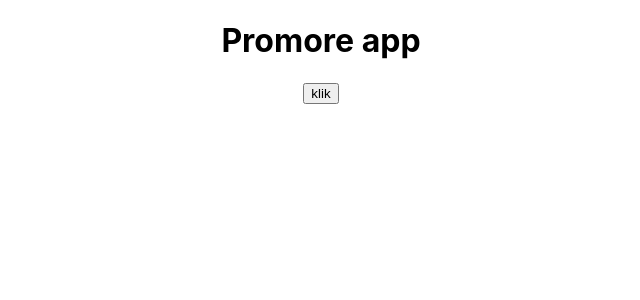
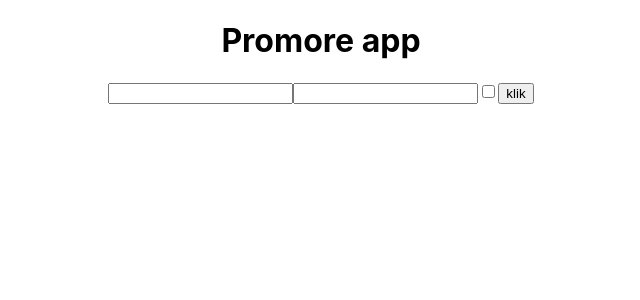
Before and after one commit to ronschrama/SaltMVPProject, a React (Create React App) app in the folder client/: page / in a window 1280 px wide. Shown: the top 300 px of the page, without its empty margins (319-959 px from the left). Built offline with nearby package versions, Linux system fonts and the light colour scheme.

Commit message:
feat: created re-usable components

```diff
--- /dev/null
+++ b/client/src/components/CheckBox.js
@@ -0,0 +1,11 @@
+import React from 'react'
+
+function CheckBox(props) {
+  return (
+    <>
+      <input id="check" type="checkbox" />
+    </>
+  )
+}
+
+export default CheckBox
--- /dev/null
+++ b/client/src/components/Input.js
@@ -0,0 +1,9 @@
+import React from 'react';
+
+function Input() {
+  return (
+    <input></input>
+  )
+}
+
+export default Input
--- a/client/src/features/login/login.js
+++ b/client/src/features/login/login.js
@@ -1,8 +1,9 @@
 import React from 'react';
 import { useSelector, useDispatch } from 'react-redux';
 import { loggingIn } from './loginSlice';
-import Button from '../../components/Button'
-
+import Button from '../../components/Button';
+import Input from '../../components/Input';
+import CheckBox from '../../components/CheckBox';
 
 function Login() {
   const dispatch = useDispatch();
@@ -12,6 +13,9 @@ function Login() {
   console.log(loginStatus);
   return (
     <div onClick={() => dispatch(loggingIn())}>
+      <Input />
+      <Input />
+      <CheckBox />
       <Button />
     </div>
   );
```
